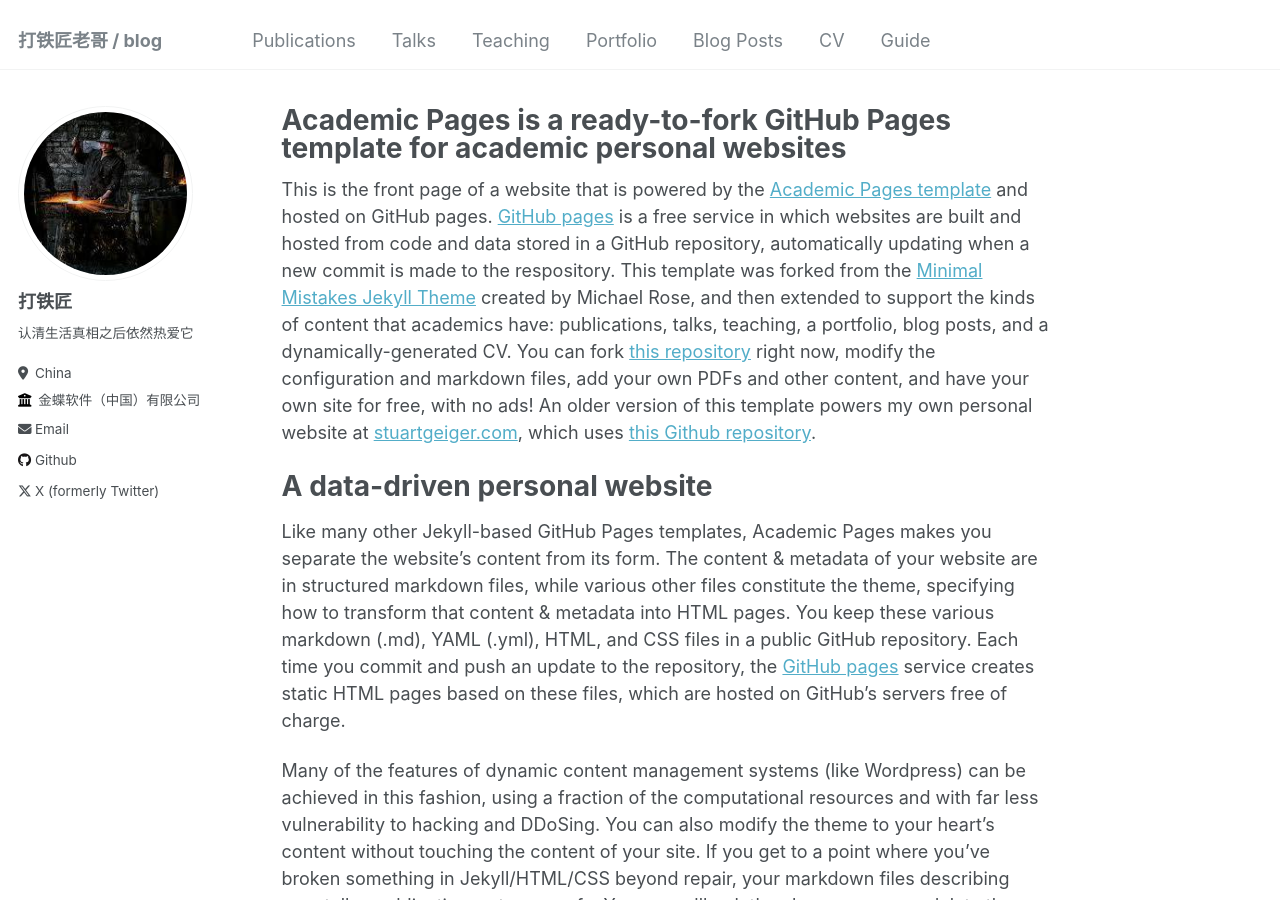
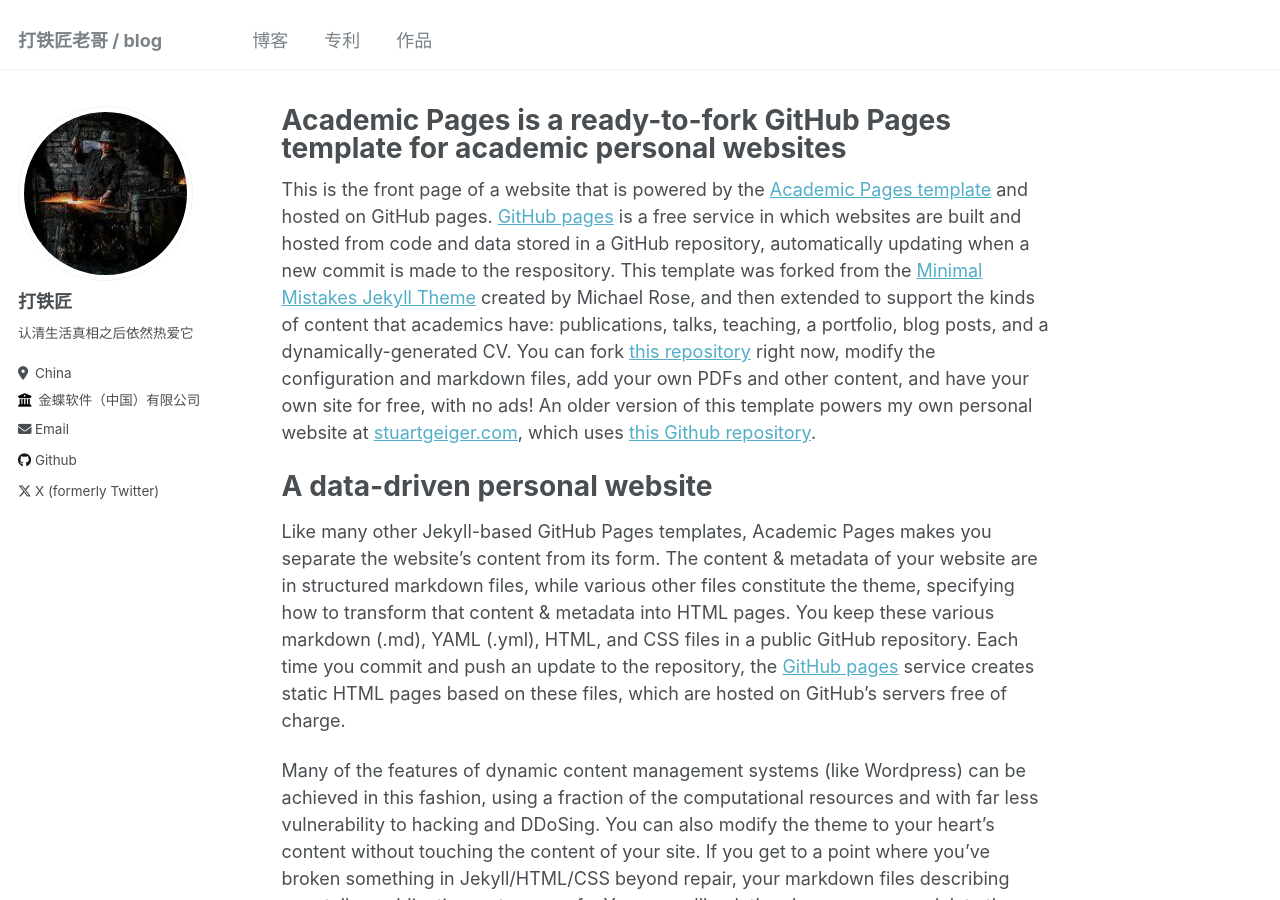
Before and after one commit to EugeneLau0/EugeneLau0.github.io, a Jekyll site: the page built from _pages/about.md, in a window 1280 px wide and 900 px high. Built offline with Jekyll 4.4.1, drawn with Linux system fonts in a browser that asks for light colours.

Commit message:
update nav

```diff
--- a/_data/navigation.yml
+++ b/_data/navigation.yml
@@ -1,22 +1,26 @@
 # main links links
 main:
-  - title: "Publications"
+  - title: "博客"
+    url: /year-archive/
+# 发行物：专利等
+  - title: "专利"
     url: /publications/
 
-  - title: "Talks"
-    url: /talks/
+# 演讲
+#  - title: "Talks"
+#    url: /talks/
 
-  - title: "Teaching"
-    url: /teaching/
+# 教育
+#  - title: "Teaching"
+#    url: /teaching/
 
-  - title: "Portfolio"
+# 作品
+  - title: "作品"
     url: /portfolio/
 
-  - title: "Blog Posts"
-    url: /year-archive/
+# 个人简历
+#  - title: "CV"
+#    url: /cv/
 
-  - title: "CV"
-    url: /cv/
-
-  - title: "Guide"
-    url: /markdown/
+#  - title: "Guide"
+#    url: /markdown/
```
